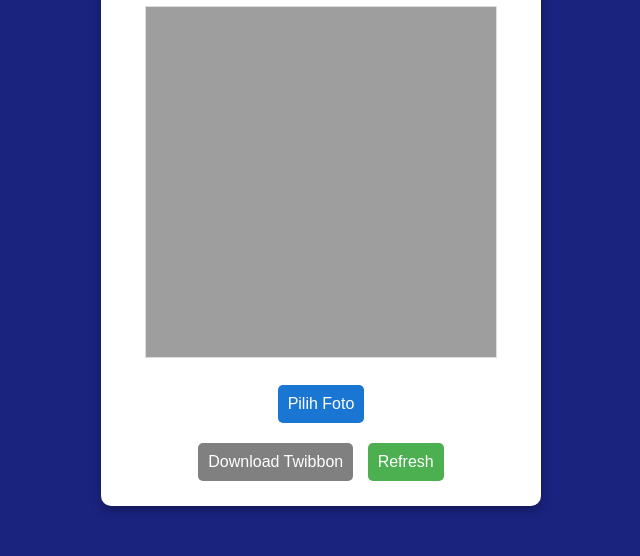
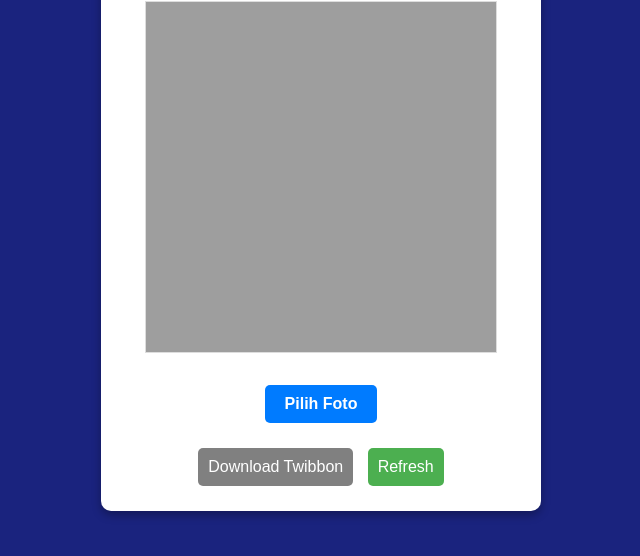
Before and after one commit to cumami/lebaran, a plain HTML site: page index.html in a window 1280 px wide. Shown: the part 196-752 px from the top of the page, without its empty margins (319-959 px from the left). Drawn offline with Linux system fonts and the light colour scheme.

Commit message:
Update index.html

```diff
--- a/index.html
+++ b/index.html
@@ -53,6 +53,22 @@
             background: gray;
             cursor: not-allowed;
         }
+	label {
+            display: inline-block;
+            padding: 10px 20px;
+            font-size: 16px;
+            font-weight: bold;
+            color: white;
+            background-color: #007bff;
+            border: none;
+            border-radius: 5px;
+            cursor: pointer;
+            margin: 10px;
+            transition: background 0.3s;
+        }
+        label:hover {
+            background-color: #0056b3;
+        }
     </style>
 </head>
 <body>
@@ -66,8 +82,7 @@
 
         <!--<canvas id="twibbonCanvas"></canvas>-->
         	<input type="file" id="upload" accept="image/*">
-    		<!--<label for="upload">Pilih Foto</label>-->
-		<button id="upload" class="upload-btn">Pilih Foto</button>
+    		<label for="upload">Pilih Foto</label>
         	<div class="buttons">
            		<button id="downloadBtn" class="download-btn" onclick="downloadImage()" disabled>Download Twibbon</button>
            		<button id="refreshBtn" class="refresh-btn" onclick="location.reload()">Refresh</button>
```
